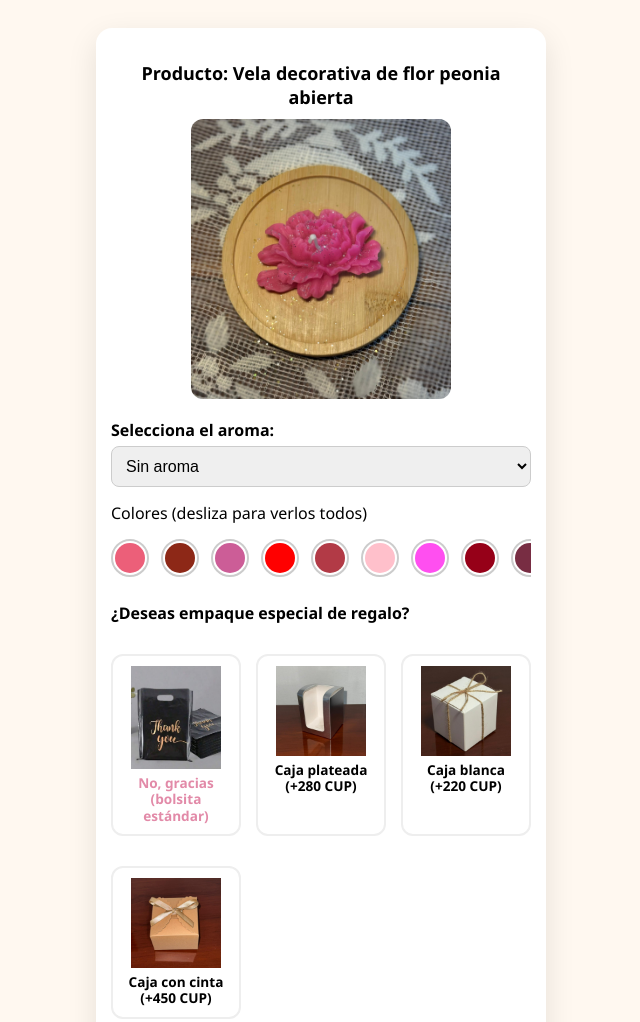
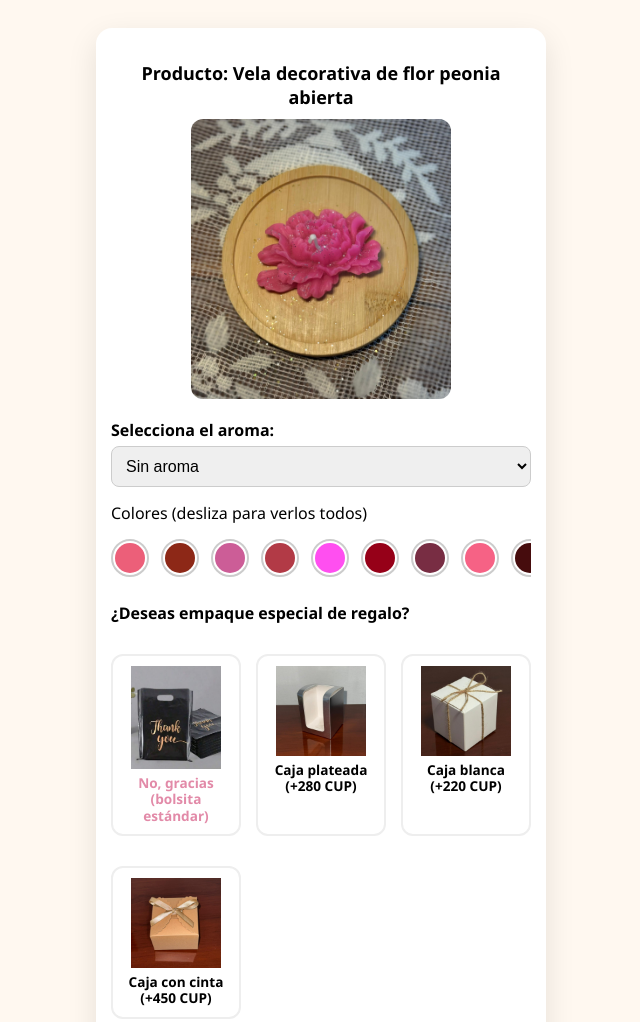
Before and after one commit to maryjo-aromas/maryjo, a plain HTML site: page formulario/flor-peonia-aromatica.html in a window 1280 px wide. Shown: the top 1022 px of the page, without its empty margins (319-959 px from the left). Drawn offline with Linux system fonts and the light colour scheme.

Commit message:
Update flor-peonia-aromatica.html

```diff
--- a/formulario/flor-peonia-aromatica.html
+++ b/formulario/flor-peonia-aromatica.html
@@ -40,9 +40,7 @@
     <label class="color-option"><input type="radio" name="color" value="fluorescent-red" data-nombre="Fluorescent Red"><span class="color-circle" style="background-color:#ec5f79;"></span></label>
         <label class="color-option"><input type="radio" name="color" value="garnet" data-nombre="Garnet"><span class="color-circle" style="background-color:#8d2817;"></span></label>
         <label class="color-option"><input type="radio" name="color" value="fluorescent-rose-red" data-nombre="Fluorescent Rose Red"><span class="color-circle" style="background-color:#cc5d97"></span></label>
-        <label class="color-option"><input type="radio" name="color" value="red" data-nombre="Red"><span class="color-circle" style="background-color:#ff0000;"></span></label>
         <label class="color-option"><input type="radio" name="color" value="hot-coral" data-nombre="Hot Coral"><span class="color-circle" style="background-color:#b23a46;"></span></label>
-        <label class="color-option"><input type="radio" name="color" value="pink" data-nombre="Pink"><span class="color-circle" style="background-color:#ffc0cb;"></span></label>
         <label class="color-option"><input type="radio" name="color" value="fluorescent-fuchsia" data-nombre="Fluorescent Fuchsia"><span class="color-circle" style="background-color:#ff4ff0;"></span></label>
         <label class="color-option"><input type="radio" name="color" value="carmine" data-nombre="Carmine"><span class="color-circle" style="background-color:#960018;"></span></label>
         <label class="color-option"><input type="radio" name="color" value="plum" data-nombre="Plum"><span class="color-circle" style="background-color:#782d43;"></span></label>
```
